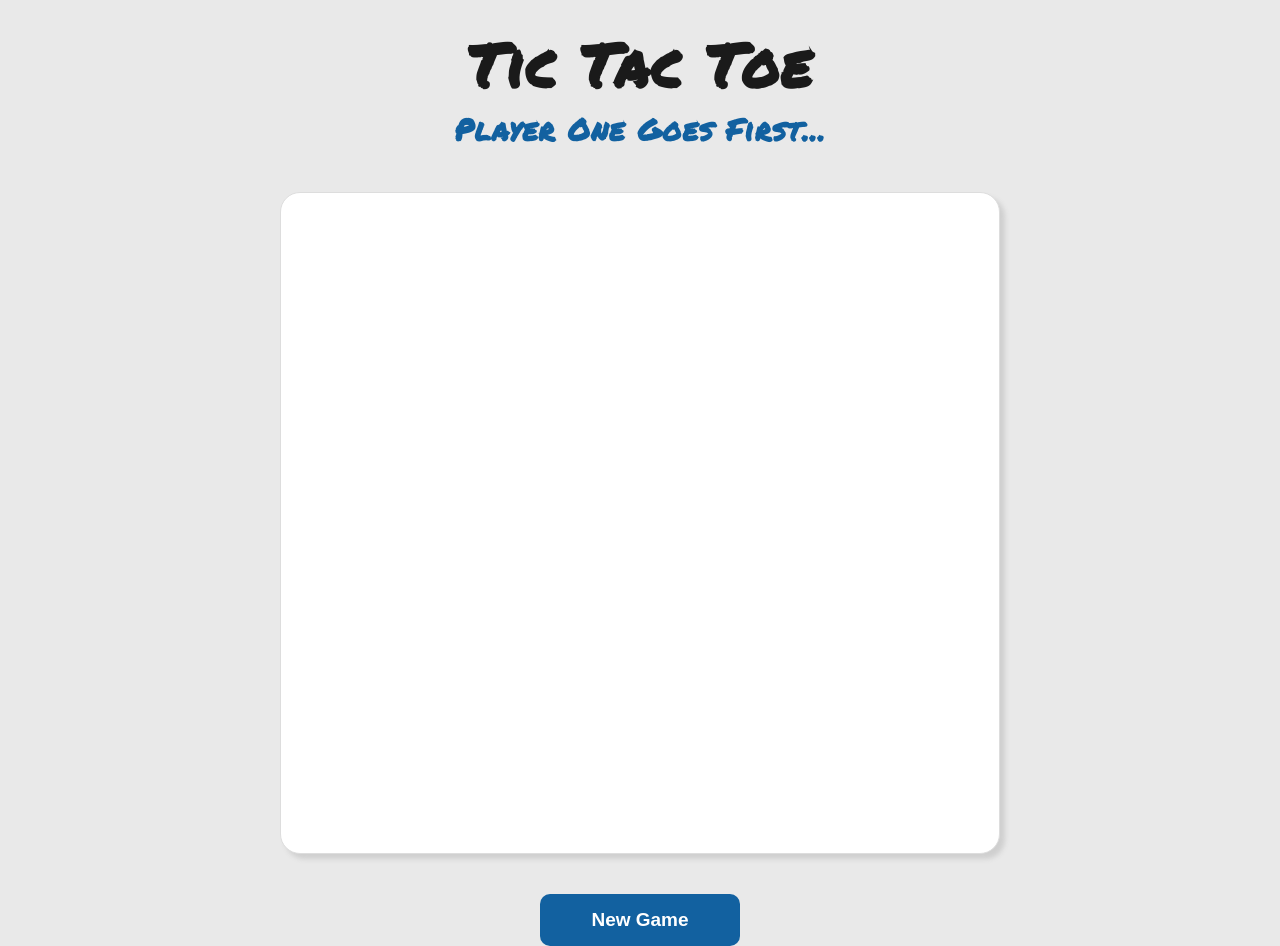
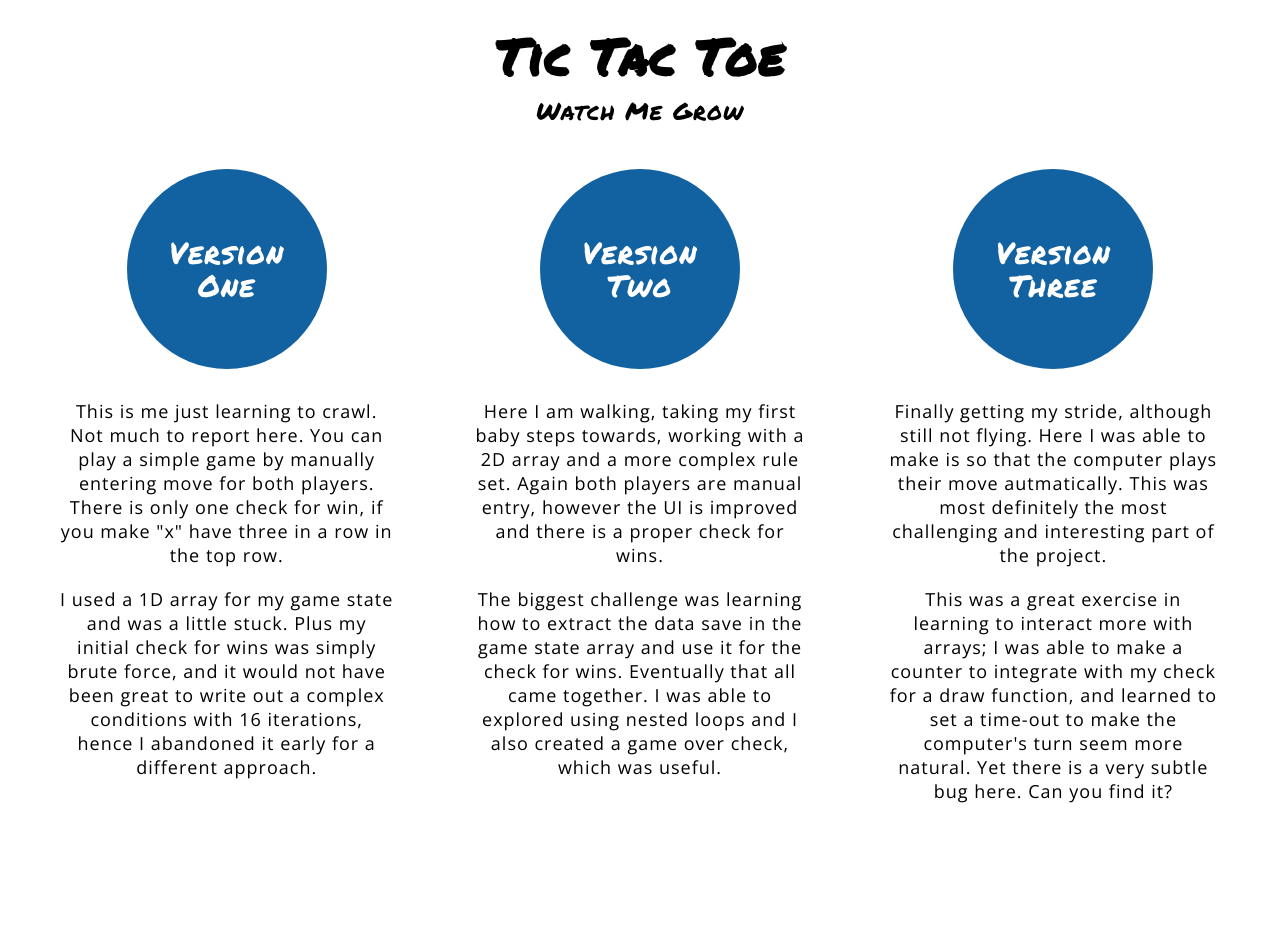
Before and after one commit to coyotewind/river-dog, a plain HTML site: page index.html in a window 1280 px wide. After the commit the page ends 843 px from the top, so only its background shows below. Drawn offline with nearby package versions, Linux system fonts and the light colour scheme.

Commit message:
Add files via upload

```diff
--- a/index.html
+++ b/index.html
@@ -4,27 +4,52 @@
     <meta charset="UTF-8" />
     <meta name="viewport" content="width=device-width, initial-scale=1.0" />
     <title>TIC TAC TOE</title>
-    <link href="https://fonts.googleapis.com/css2?family=Oswald:wght@400;700&family=Permanent+Marker&display=swap" rel="stylesheet" />
+    <link href="https://fonts.googleapis.com/css2?family=Open+Sans:wght@400;700&family=Permanent+Marker&display=swap" rel="stylesheet" />
     <link rel="stylesheet"href="https://ajax.googleapis.com/ajax/libs/jqueryui/1.12.1/themes/smoothness/jquery-ui.css" />
     <link rel="stylesheet" href="style.css" />
     <script src="https://ajax.googleapis.com/ajax/libs/jquery/3.4.1/jquery.min.js"></script>
     <script src="https://ajax.googleapis.com/ajax/libs/jqueryui/1.12.1/jquery-ui.min.js"></script>
-    <script defer src="app.js"></script>
 </head>
 <body>
-    <div id="app">
+
     <header>
         <h1>Tic Tac Toe</h1>
-            <h3 class="message">Player One Goes First...</h3>
+        <h3 class="message">Watch Me Grow</h3>
     </header>
+
     <main>
         <div class="content">
-                <div class="board"></div>
+            <div class="row">
+                <div class="col">
+                    <a href="./tic-tac-toe-1"><span>Version<br>One</span></a>
+                    <div class="text">
+                        This is me just learning to crawl. Not much to report here. You can play a simple game by manually entering move for both players. There is only one check for win, if you make "x" have three in a row in the top row.
                     </div>
-            <div class="controls">
-                <button class="btn btn-reset">New Game</button>
+                    <div class="text">
+                        I used a 1D array for my game state and was a little stuck. Plus my initial check for wins was simply brute force, and it would not have been great to write out a complex conditions with 16 iterations, hence I abandoned it early for a different approach.
+                    </div>
+                </div>
+                <div class="col">
+                    <a href="./tic-tac-toe-2"><span>Version<br>Two</span></a>
+                    <div class="text">
+                        Here I am walking, taking my first baby steps towards, working with a 2D array and a more complex rule set. Again both players are manual entry, however the UI is improved and there is a proper check for wins.
+                    </div>
+                    <div class="text">
+                        The biggest challenge was learning how to extract the data save in the game state array and use it for the check for wins. Eventually that all came together. I was able to explored using nested loops and I also created a game over check, which was useful.
+                    </div>
+                </div>
+                <div class="col">
+                    <a href="./tic-tac-toe-3"><span>Version<br>Three</span></a>
+                    <div class="text">
+                        Finally getting my stride, although still not flying. Here I was able to make is so that the computer plays their move autmatically. This was most definitely the most challenging and interesting part of the project.
+                    </div>
+                    <div class="text">
+                        This was a great exercise in learning to interact more with arrays; I was able to make a counter to integrate with my check for a draw function, and learned to set a time-out to make the computer's turn seem more natural. Yet there is a very subtle bug here. Can you find it?
+                    </div>
+                </div>
+            </div>
         </div>
     </main>
-    </div>
+
 </body>
 </html>
--- a/style.css
+++ b/style.css
@@ -7,79 +7,64 @@
 }
 
 body {
-    color: #1A1A1A;
-    font-family: 'Permanent Marker',sans-serif;
+    font-family: 'Permanent Marker', sans-serif;
     letter-spacing: 1px;
-    background-color: #E9E9E9;
 }
 
 header {
     margin: 0 auto;
-    padding: 20px 0 40px;
+    padding: 20px 0;
     text-align: center;
-    width: 800px
+    width: 800px;
 }
 
-h1 { font-size: 60px; }
-h3 { color: #1261A0; font-size: 30px; }
+h1 {
+    font-size: 50px;
+}
+h3 {
+    font-size: 24px;
+    font-weight: 400;
+}
 
-.content { padding-bottom: 40px; }
-
-.board {
-    background-color: #FFFFFF;
-    border: 1px solid #DDDDDD;
-    border-radius: 20px;
-    box-shadow: 5px 5px 5px #CFCFCF;
-    display: grid;
-    grid-template-rows: 180px 220px 180px;
-    grid-template-columns: 200px 240px 200px;
-    grid-gap: 0;
+.row {
+    display: flex;
     height: 100%;
     margin: 0 auto;
-    max-width: 720px;
-    padding: 40px;
-    transition: all 0.3s ease;
-}
-
-.board > div:nth-child(n+4):nth-child(-n+6) {
-    border-top: 20px solid #1A1A1A;
-    border-bottom: 20px solid #1A1A1A;
-}
-
-.board > div:nth-child(3n+2) {
-    border-left: 20px solid #1A1A1A;
-    border-right: 20px solid #1A1A1A;
-}
-
-.square {
-    align-items: center;
-    font-family: 'Permanent Marker', sans-serif;
-    font-size: 144px;
-    display: flex;
-    justify-content: center;
-    opacity: 1;
-    padding-bottom: 20px;
-    transition: opacity 0.3 ease-in-out, visibility 0.3s ease-in-out;
-    visibility: visible;
-}
-
-.controls {
-    margin: 0 auto;
-    max-width: 800px;
+    max-width: 1920px;
+    padding: 20px;
     text-align: center;
     width: 100%;
 }
+.col {
+    margin: 0 20px;
+    text-align: center;
+    width: 33.333333%;
 
-.btn {
-    background: #1261A0;
-    border-radius: 10px;
-    color: #FFFFFF;
-    font-size: 19px;
-    font-weight: 700;
-    padding: 15px;
+}
+
+.col a {
+    align-items: center;
+    background: #1261a0;
+    border-radius: 50%;
+    color: #ffffff;
+    display: flex;
+    height: 200px;
+    font-size: 30px;
+    justify-content: center;
+    line-height: 1.1;
+    padding-bottom: 0;
+    margin: 0 auto 30px;
+    text-decoration: none !important;
     width: 200px;
 }
 
-.btn:hover {
-    background: #980F20;
+.col a:hover {
+    background: #980f20;
 }
+
+.text {
+    font-family: 'Open Sans';
+    font-size: 18px;
+    margin-bottom: 20px;
+    padding: 0 20px;
+}
```
Lines whose indentation alone changed are shown as unchanged.
